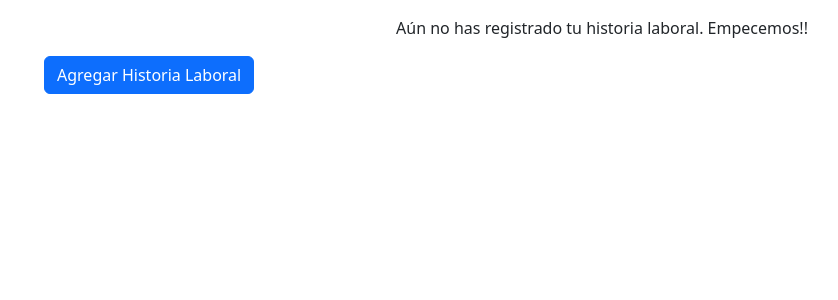
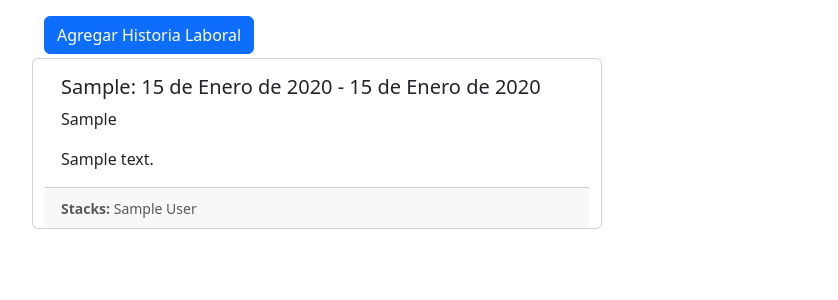
Before and after one commit to viewEder/workmatch, a Django app: page /users/history-add/ in a window 1280 px wide. Shown: the part 80-380 px from the top of the page, without its empty margins (38-876 px from the left). Run offline with Django 4.2, Linux system fonts and the light colour scheme; a user stored in the database is signed in; tables that the repository leaves empty hold one stand-in row (values such as "Sample post"); some libraries are stand-ins or nearby versions; some web fonts are replaced.

Commit message:
Mejoras En Views y Templates

```diff
--- a/datauser/forms.py
+++ b/datauser/forms.py
@@ -32,7 +32,7 @@ class HistoryCreateForm(forms.ModelForm):
         model = EmploymentHistory
         fields = ['stack','company','position','job_description','start_date','end_date','still_work']
         widgets = {
-            'stack': forms.Select(attrs={'class':'form-select'}),
+            'stack': forms.SelectMultiple(attrs={'class':'form-select'}),
             'company': forms.TextInput(attrs={'class':'form-control'}),
             'position': forms.TextInput(attrs={'class':'form-control'}),
             'job_description': forms.Textarea(attrs={'class':'form-control', 'rows':'3'}),
--- a/datauser/views.py
+++ b/datauser/views.py
@@ -73,8 +73,9 @@ class HistoryCreateView(CreateView, ListView):
 
     def get_queryset(self):
         """ Método para filtrar los datos del usuario que se encuentra logueado """
-        return super().get_queryset().filter(user = self.request.user.id)
-
+        queryset = EmploymentHistory.objects.filter(user = self.request.user.id)
+        #return super().get_queryset().filter(user = self.request.user.id)
+        return queryset
 @method_decorator(login_required, name='dispatch')
 class ProjectCreateView(CreateView, ListView):
     success_url = reverse_lazy('perfil-edit')
@@ -89,6 +90,7 @@ class ProjectCreateView(CreateView, ListView):
 
     def get_queryset(self):
         """ Método para filtrar los datos del usuario que se encuentra logueado """
+
         return super().get_queryset().filter(user = self.request.user.id)
 
 @method_decorator(login_required, name='dispatch')
--- a/templates/datauser/history_form.html
+++ b/templates/datauser/history_form.html
@@ -61,16 +61,25 @@
 
 <section class="container mt-3">
     <div class="row">
-        {% for item in EmploymentHistory %}
-            <div class="card">
+        <div class="col-12">
+            <!-- Button trigger modal -->
+            <button type="button" class="btn btn-primary" data-bs-toggle="modal" data-bs-target="#staticBackdrop">
+                Agregar Historia Laboral
+            </button>
+        </div>
+        {% for item in object_list %}
+            <div class="card col-6 mt-1">
                 <div class="card-body">
                     <h5 class="card-title">{{ item.company }}: {{ item.start_date }} - {{ item.end_date }}</h5>
                     <p class="card-text">{{ item.position }}</p>
-                    <p class="card-text">{{ item.job_description }}</p>
+                    <p class="card-text">{{ item.job_description|safe }}</p>
                 </div>
                 <div class="card-footer">
                     <small class="text-body-secondary">
-                        {{ item.stack }}
+                        <b>Stacks:</b>
+                        {% for stack in item.stack.get_queryset %}
+                            {{ stack.name_stack }}
+                        {% endfor %}
                     </small>
                 </div>
             </div>
@@ -78,9 +87,6 @@
             <p class="text-center">Aún no has registrado tu historia laboral. Empecemos!!</p>
         {% endfor %}
     </div>
-    <!-- Button trigger modal -->
-    <button type="button" class="btn btn-primary" data-bs-toggle="modal" data-bs-target="#staticBackdrop">
-        Agregar Historia Laboral
-    </button>
+
 </section>
 {% endblock %}
```
